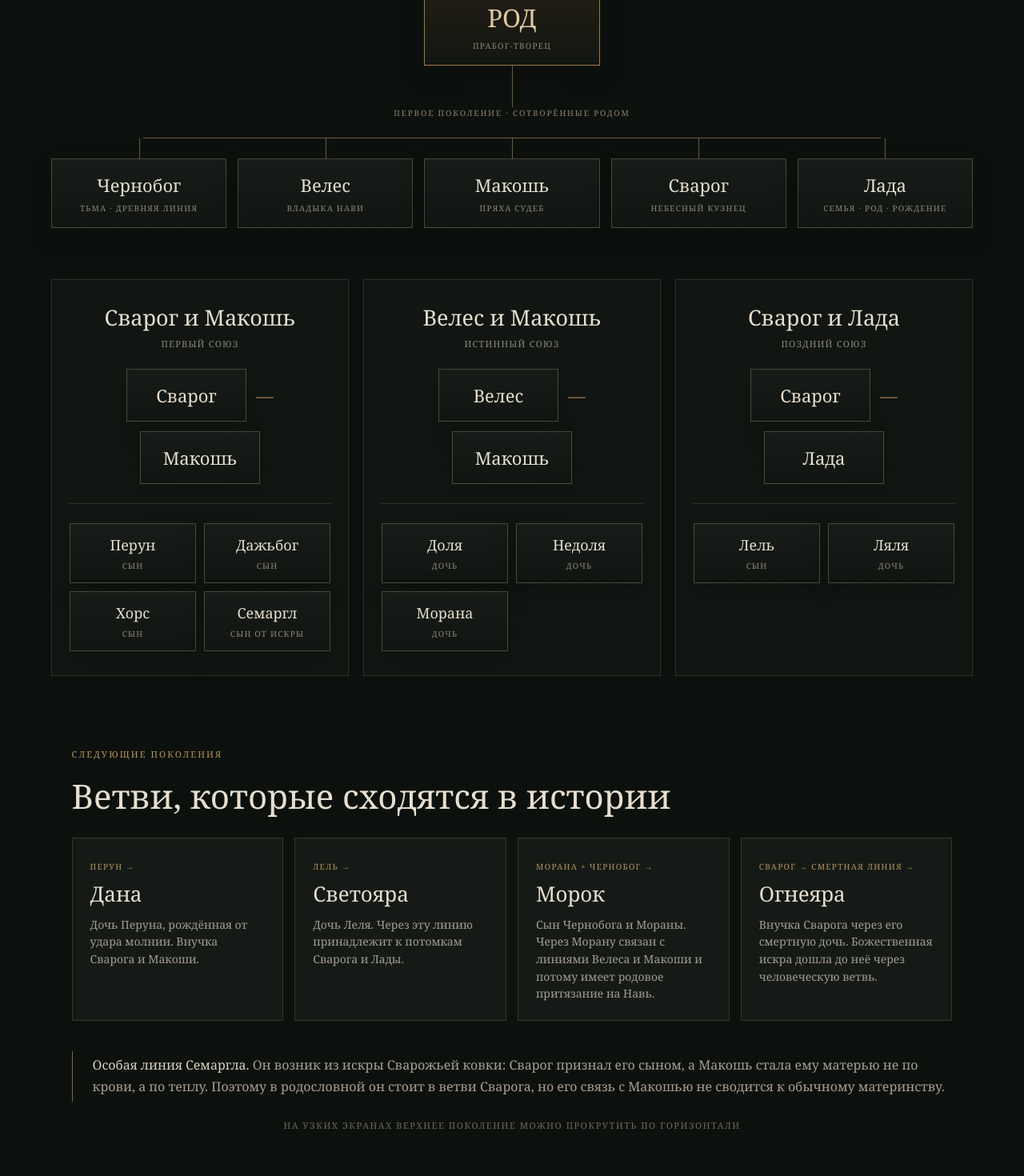
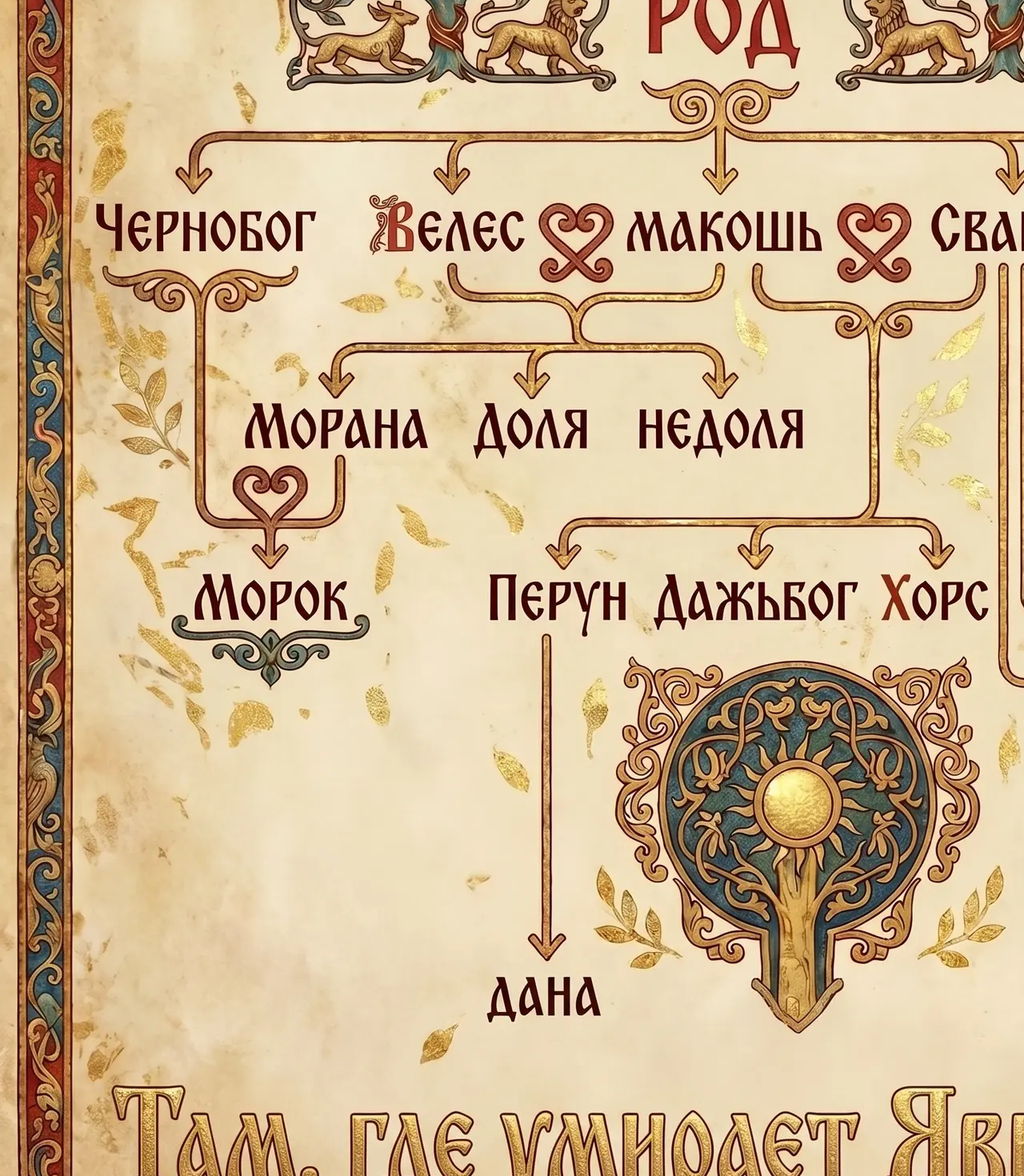
Before and after one commit to solnce2970-cell/tam-gde-umiraet-yav, a Next.js app: page /genealogy in a window 1280 px wide. Shown: the part 580-2050 px from the top of the page at 80% size. Built offline with nearby package versions, Linux system fonts and the light colour scheme.

Commit message:
Use uploaded genealogy artwork on genealogy page

```diff
--- a/app/genealogy/page.tsx
+++ b/app/genealogy/page.tsx
@@ -1,11 +1,4 @@
 import styles from "./genealogy.module.css";
-
-const Node = ({ name, note, root = false }: { name: string; note?: string; root?: boolean }) => (
-  <div className={`${styles.node} ${root ? styles.root : ""}`}>
-    <strong>{name}</strong>
-    {note && <small>{note}</small>}
-  </div>
-);
 
 export default function GenealogyPage() {
   return (
@@ -16,109 +9,20 @@ export default function GenealogyPage() {
       </div>
 
       <header className={styles.hero}>
-        <p className={styles.eyebrow}>Родословная богов</p>
-        <h1>Кровь, любовь<br />и право на Навь</h1>
-        <p className={styles.intro}>
-          Родословная показывает основные линии Сварожьего Круга и тех, чьи связи определяют устройство мира.
-          Здесь приведены только те родственные линии, которые уже можно открыть читателю без раскрытия поздних тайн романа.
-        </p>
+        <p className={styles.eyebrow}>Родословная</p>
+        <h1>Родословная богов</h1>
+        <p className={styles.intro}>Схема родственных линий мира «Там, где умирает Явь».</p>
       </header>
 
-      <section className={styles.tree} aria-label="Родословная славянских богов">
-        <div className={styles.rootWrap}>
-          <Node name="РОД" note="прабог-творец" root />
+      <section className={styles.imageSection} aria-label="Родословная богов">
+        <div className={styles.imageFrame}>
+          <img
+            className={styles.genealogyImage}
+            src="/images/genealogy-yav.webp"
+            alt="Родословная богов мира «Там, где умирает Явь»"
+          />
         </div>
-
-        <p className={styles.generationTitle}>Первое поколение · сотворённые Родом</p>
-        <div className={styles.firstGen}>
-          <Node name="Чернобог" note="тьма · древняя линия" />
-          <Node name="Велес" note="владыка Нави" />
-          <Node name="Макошь" note="пряха судеб" />
-          <Node name="Сварог" note="небесный кузнец" />
-          <Node name="Лада" note="семья · род · рождение" />
-        </div>
-
-        <div className={styles.branches}>
-          <section className={styles.branch}>
-            <div className={styles.branchHeader}>
-              <h2>Сварог и Макошь</h2>
-              <p>первый союз</p>
-            </div>
-            <div className={styles.couple}>
-              <Node name="Сварог" /> <span className={styles.link}>—</span> <Node name="Макошь" />
-            </div>
-            <div className={styles.children}>
-              <Node name="Перун" note="сын" />
-              <Node name="Дажьбог" note="сын" />
-              <Node name="Хорс" note="сын" />
-              <Node name="Семаргл" note="сын от искры" />
-            </div>
-          </section>
-
-          <section className={styles.branch}>
-            <div className={styles.branchHeader}>
-              <h2>Велес и Макошь</h2>
-              <p>истинный союз</p>
-            </div>
-            <div className={styles.couple}>
-              <Node name="Велес" /> <span className={styles.link}>—</span> <Node name="Макошь" />
-            </div>
-            <div className={styles.children}>
-              <Node name="Доля" note="дочь" />
-              <Node name="Недоля" note="дочь" />
-              <Node name="Морана" note="дочь" />
-            </div>
-          </section>
-
-          <section className={styles.branch}>
-            <div className={styles.branchHeader}>
-              <h2>Сварог и Лада</h2>
-              <p>поздний союз</p>
-            </div>
-            <div className={styles.couple}>
-              <Node name="Сварог" /> <span className={styles.link}>—</span> <Node name="Лада" />
-            </div>
-            <div className={styles.children}>
-              <Node name="Лель" note="сын" />
-              <Node name="Ляля" note="дочь" />
-            </div>
-          </section>
-        </div>
-      </section>
-
-      <section className={styles.specials}>
-        <p className={styles.eyebrow}>Следующие поколения</p>
-        <h2>Ветви, которые сходятся в истории</h2>
-        <div className={styles.specialGrid}>
-          <article className={styles.special}>
-            <span>Перун →</span>
-            <h3>Дана</h3>
-            <p>Дочь Перуна, рождённая от удара молнии. Внучка Сварога и Макоши.</p>
-          </article>
-          <article className={styles.special}>
-            <span>Лель →</span>
-            <h3>Светояра</h3>
-            <p>Дочь Леля. Через эту линию принадлежит к потомкам Сварога и Лады.</p>
-          </article>
-          <article className={styles.special}>
-            <span>Морана + Чернобог →</span>
-            <h3>Морок</h3>
-            <p>Сын Чернобога и Мораны. Через Морану связан с линиями Велеса и Макоши и потому имеет родовое притязание на Навь.</p>
-          </article>
-          <article className={styles.special}>
-            <span>Сварог → смертная линия →</span>
-            <h3>Огнеяра</h3>
-            <p>Внучка Сварога через его смертную дочь. Божественная искра дошла до неё через человеческую ветвь.</p>
-          </article>
-        </div>
-      </section>
-
-      <section className={styles.notes}>
-        <div className={styles.notesBox}>
-          <strong>Особая линия Семаргла.</strong> Он возник из искры Сварожьей ковки: Сварог признал его сыном, а Макошь стала ему матерью не по крови, а по теплу.
-          Поэтому в родословной он стоит в ветви Сварога, но его связь с Макошью не сводится к обычному материнству.
-        </div>
-        <p className={styles.scrollHint}>На узких экранах верхнее поколение можно прокрутить по горизонтали</p>
+        <p className={styles.hint}>На телефоне изображение можно увеличить жестом.</p>
       </section>
     </main>
   );
```
